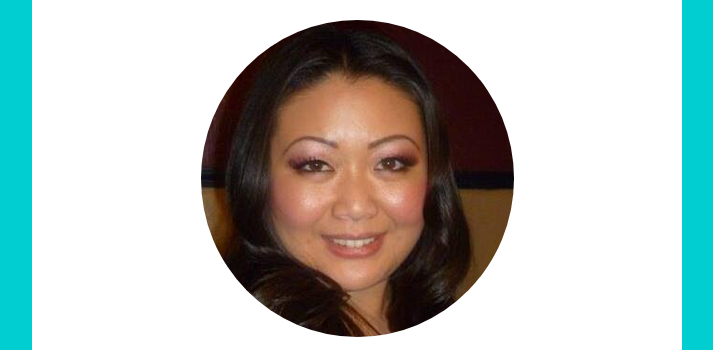
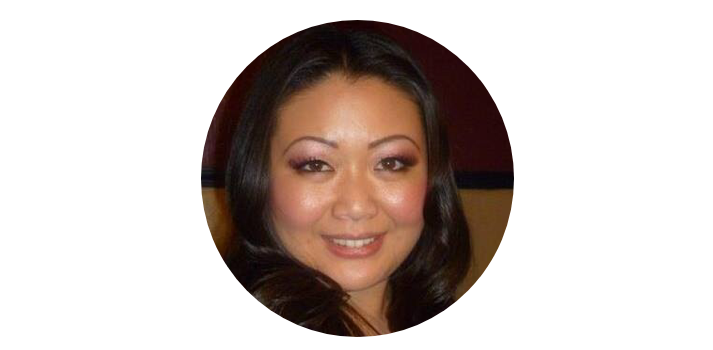
Before and after one commit to JordanaRachel/Portfolio, a plain HTML site: page assets/index.html in a window 1280 px wide. Shown: the top 350 px of the page, without its empty margins (283-996 px from the left). Drawn offline with Linux system fonts and the light colour scheme.

Commit message:
no background color

```diff
--- a/assets/css/style.css
+++ b/assets/css/style.css
@@ -1,7 +1,4 @@
-html {
-    scroll-behavior: smooth;
-    background-color: darkturquoise;
-}
+
 body {
     width: 100%;
     max-width: 650px;
```
